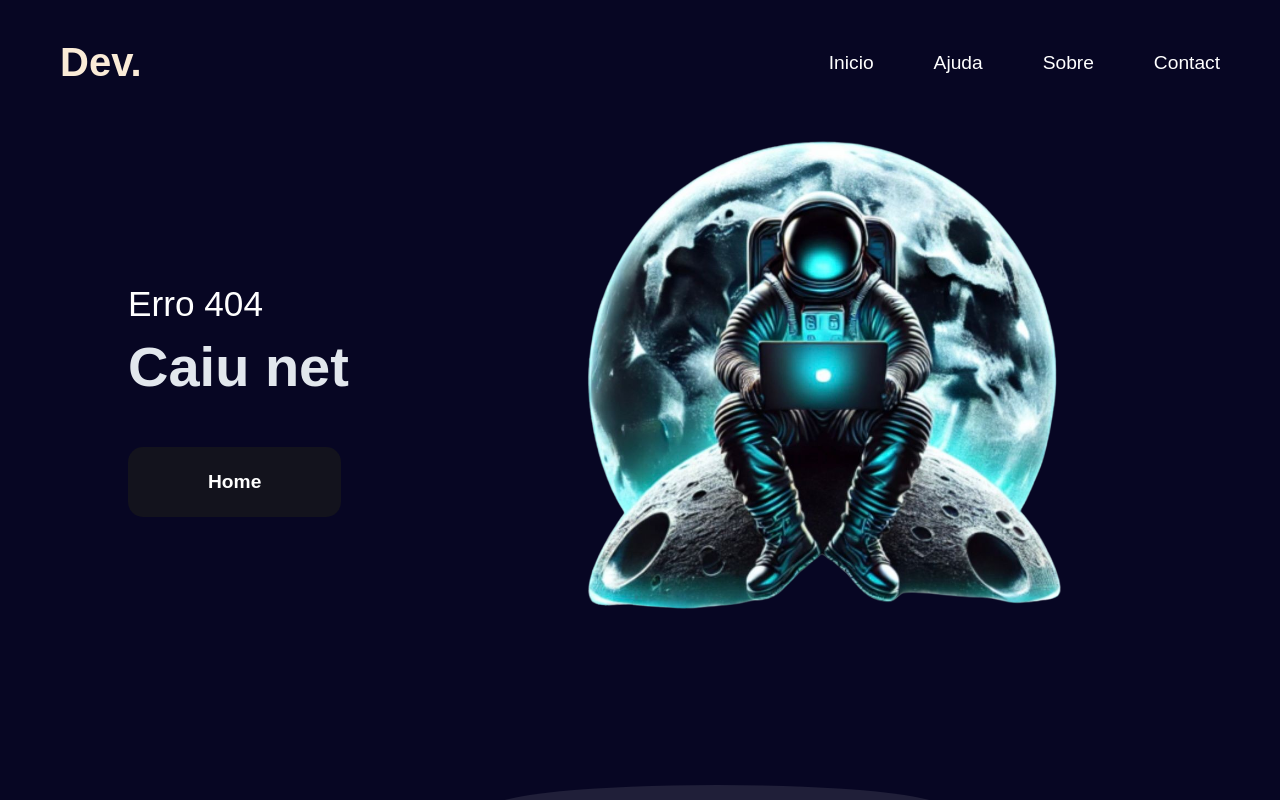
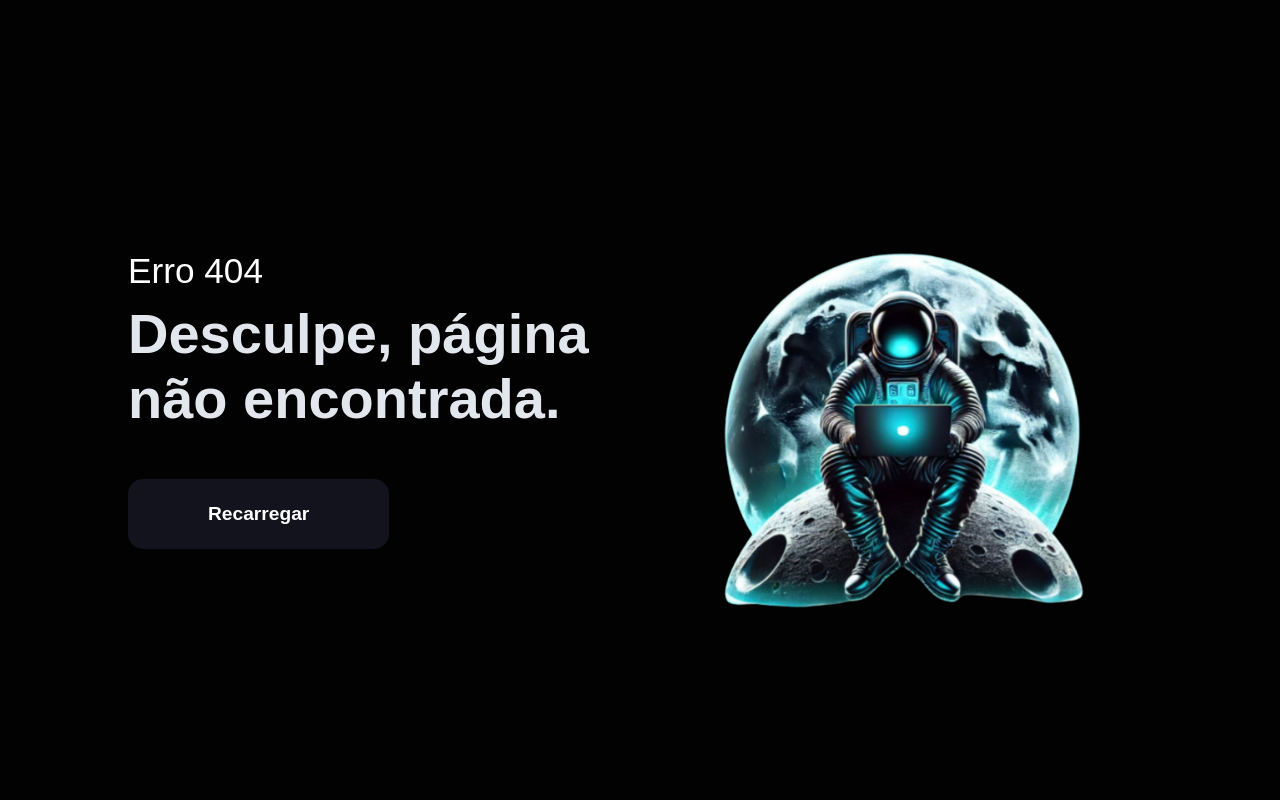
Before and after one commit to Rayanegmoura/Dev-Hunt, a PHP site: page /pagerro.html in a window 1280 px wide. Run offline with PHP 8.4, Linux system fonts and the light colour scheme.

Commit message:
Alterei o home

```diff
--- a/css/Pg-Erro404.css
+++ b/css/Pg-Erro404.css
@@ -8,7 +8,7 @@
 }
 
 body {
-    background-color:rgb(7, 6, 35);
+    background-color:rgb(1, 2, 1);
     overflow: hidden;
 }
 
@@ -29,7 +29,7 @@ nav{
     font-weight: bold;
     color: antiquewhite;
 }
-
+/*
 nav ul{
     display: flex;
     align-items: center;
@@ -37,22 +37,23 @@ nav ul{
 }
 
 nav ul li a {
-    color: #fff;
+    color: #f8f9f9;
     font-size: 1.2rem;
     border-bottom: 3px solid transparent;
-    transition: all 0.5s;
+    transition: all 0.5s;;
 }
- nav ul li a:hover{
-    border-bottom: 3px solid #357f8e;
-}
+nav ul li a:hover{
+    border-bottom: 3px solid #fff;
+}*/
 
 .main{
     overflow: hidden;
 }
 
-.section{
+.section {
     height: 100vh;
     padding: 8rem;
+
     display: flex;
     align-items: center;
     justify-content: space-between;
@@ -89,14 +90,34 @@ nav ul li a {
 }
 
 .right img{
-    width: 660px;
-    margin-bottom: 1rem;
+    width: 500px;
+    margin-bottom: -7rem;
     animation: float 1.8s infinite alternate;
 }
 
 .right .shadow{
     width: 450px;
-    height: 45px;
-    background: hsla(0, 100%, 100%,.1);
+    height: 60px;
+   /* background:hsla(85,85%,90%,85);*
     border-radius: 50%;
+    margin:0 auto;
+    filter: blur(5px);
+    animation: shadow 1.8s infinite alternate;*/
 }
+
+@keyframes float{
+    0%{
+        transform: translateY(0);
+    }
+    100%{
+        transform: translateY(1px);
+    }
+}/*
+@keyframes shadow{
+    0%{
+        transform: scale(1.1);
+    }
+    100%{
+        transform: scale(.95,.95);
+    }
+}
--- a/pagerro.html
+++ b/pagerro.html
@@ -9,12 +9,12 @@
 <body>
     <header>
         <nav>
-            <a class="logo" href="#">Dev.</a>
+            <a class="logo" href="#"></a>
             <Ul>
-                <li><a href="#">Inicio</a></li>
-                <li><a href="#">Ajuda</a></li>
-                <li><a href="#">Sobre</a></li>
-                <li><a href="#">Contact</a></li>
+                <li><a href="#"></a></li>
+                <li><a href="#"></a></li>
+                <li><a href="#"></a></li>
+                <li><a href="#"></a></li>
             </Ul>
         </nav>
     </header>
@@ -22,8 +22,8 @@
         <section class="section">
             <div class="left">
                 <p>Erro 404</p>
-                <h4>Caiu net</h4>
-                <a href="#" class="btn">Home</a>
+                <h4>Desculpe, página não encontrada.</h4>
+                <a href="#" class="btn">Recarregar</a>
             </div>
             <div class="right">
                 <img src="/Imgs/WhatsApp_Image_2024-08-29_at_01.06.37-removebg.png" alt="Imagem de erro 404">
```
